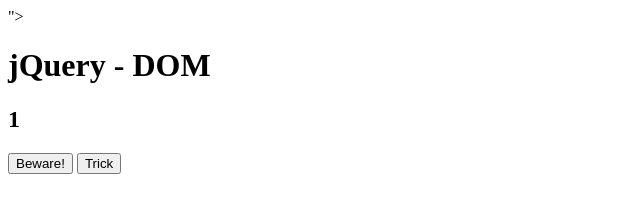
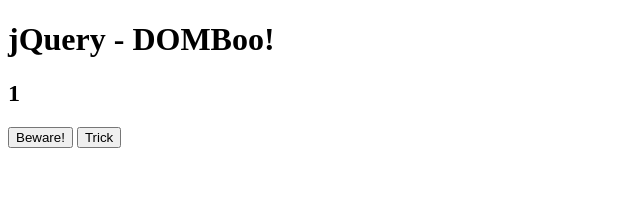
Before and after one commit to shaines90/jquery-dom, a plain HTML site: page index.html in a window 1280 px wide. Both pictures are taken after a click on the button "Beware!". Shown: the whole page, without its empty margins (0-640 px from the left). Drawn offline with nearby package versions, Linux system fonts and the light colour scheme.

Commit message:
counter and boo append

```diff
--- a/index.html
+++ b/index.html
@@ -3,10 +3,10 @@
 <head>
   <meta charset="UTF-8">
   <title>jQuery - DOM</title>
-  <script src="//ajax.googleapis.com/ajax/libs/jquery/1.11.1/jquery.min.js"></script>">
+  <script src="//ajax.googleapis.com/ajax/libs/jquery/1.11.1/jquery.min.js"></script>
 </head>
 <body>
-  <h1>jQuery - DOM</h1>
+  <h1 id="boo">jQuery - DOM</h1>
   <h2 id="counter">1</h2>
   <button id="bewareButton">Beware!</button>
   <button id="trick">Trick</button>
--- a/js/main.js
+++ b/js/main.js
@@ -1,6 +1,17 @@
 // Generated by CoffeeScript 1.7.1
 (function() {
+  var n;
 
+  $('#bewareButton').click(function() {
+    return $('#boo').append("Boo!");
+  });
+
+  n = 1;
+
+  $('#trick').click(function() {
+    n = n + 1;
+    return $('#counter').html(n);
+  });
 
 }).call(this);
 
```
Also changed, not shown: 2 other files.
